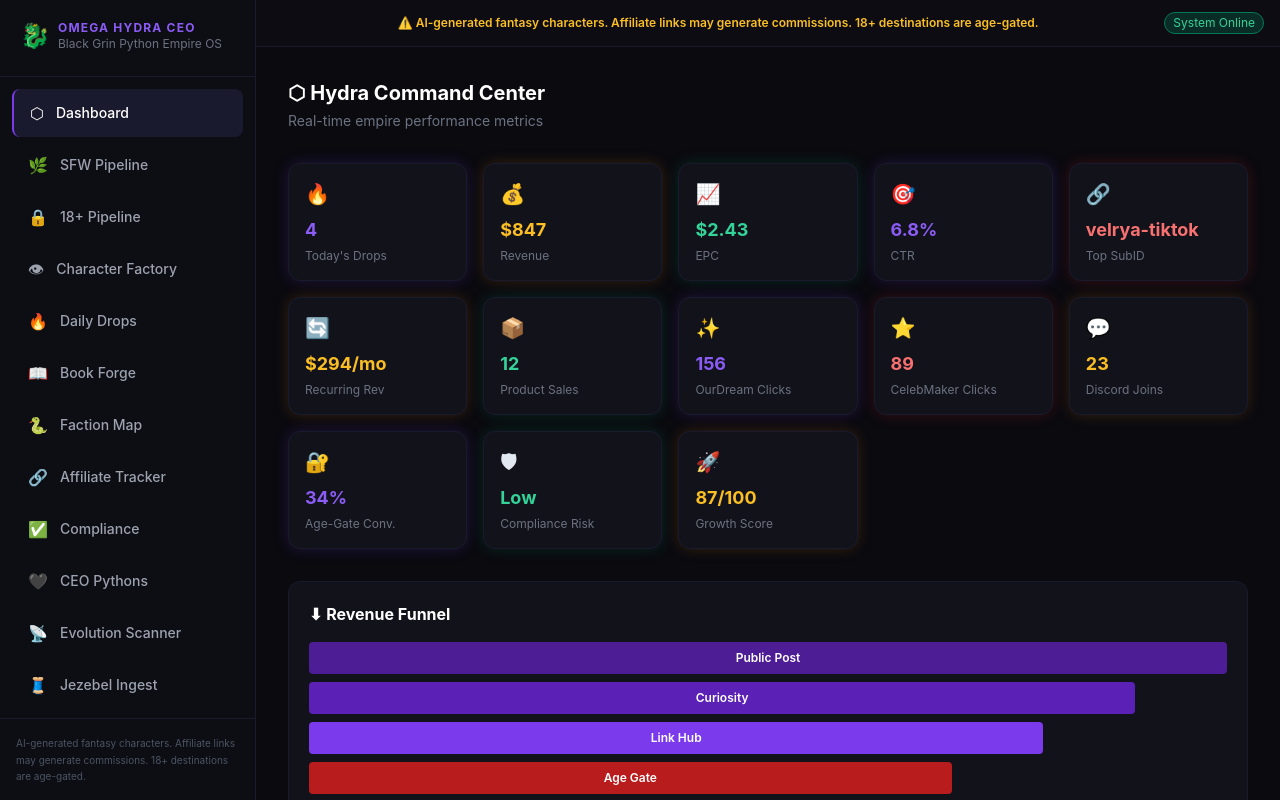
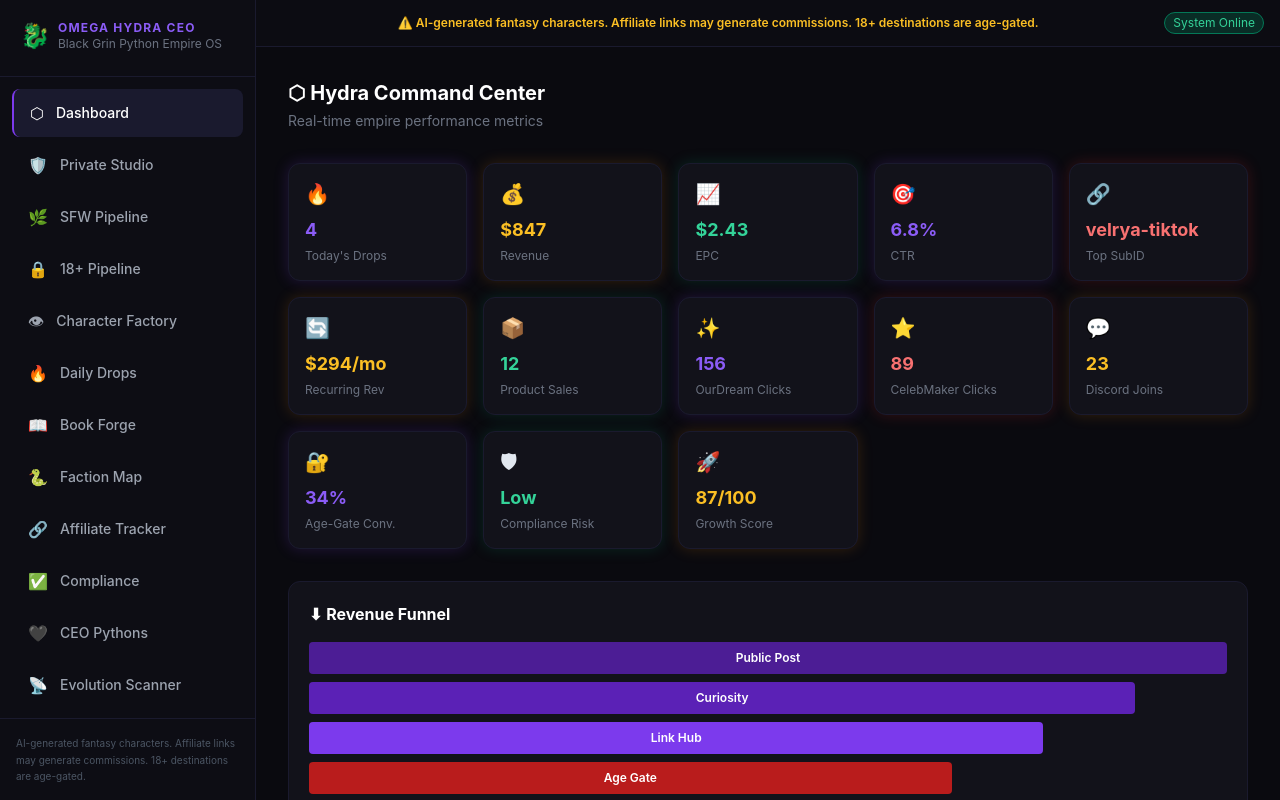
Before and after one commit to ellbush1420-bushido/hydra-omega-ecosystem-, a React (Vite) app in the folder omega-hydra-app/: page / in a window 1280 px wide. Shown: the top 800 px of the page. Built offline with nearby package versions, Linux system fonts and the light colour scheme; no server answers.

Commit message:
Add private studio navigation

```diff
--- a/omega-hydra-app/src/components/Sidebar.jsx
+++ b/omega-hydra-app/src/components/Sidebar.jsx
@@ -1,5 +1,6 @@
 const NAV_ITEMS = [
   { id: 'dashboard', label: 'Dashboard', icon: '⬡' },
+  { id: 'ownerstudio', label: 'Private Studio', icon: '🛡️' },
   { id: 'sfw', label: 'SFW Pipeline', icon: '🌿' },
   { id: 'adult', label: '18+ Pipeline', icon: '🔒' },
   { id: 'characters', label: 'Character Factory', icon: '👁' },
```
